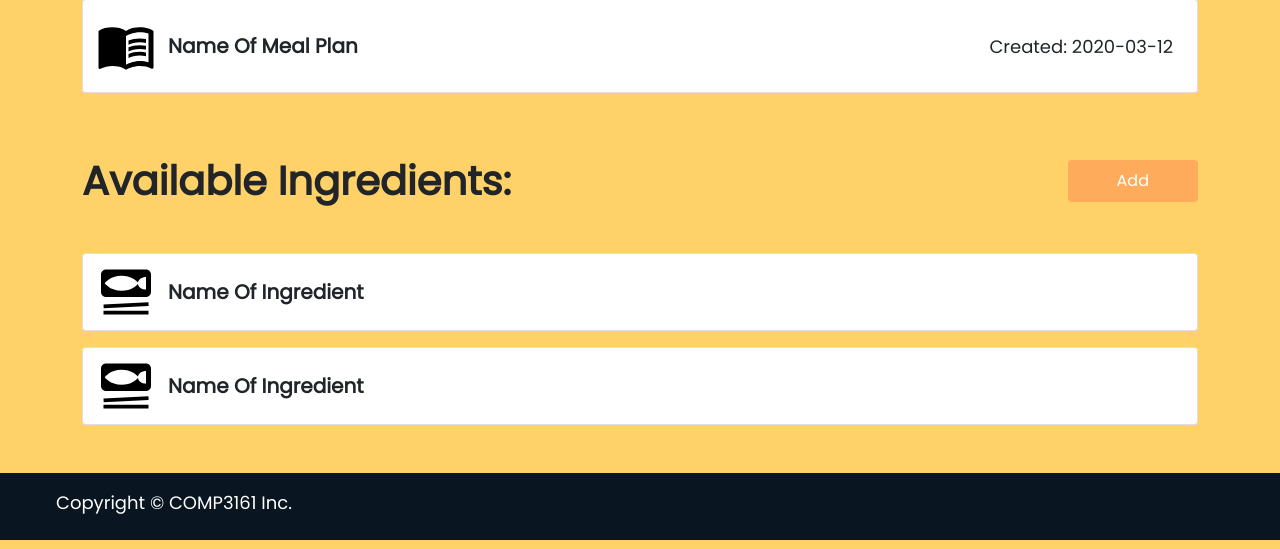
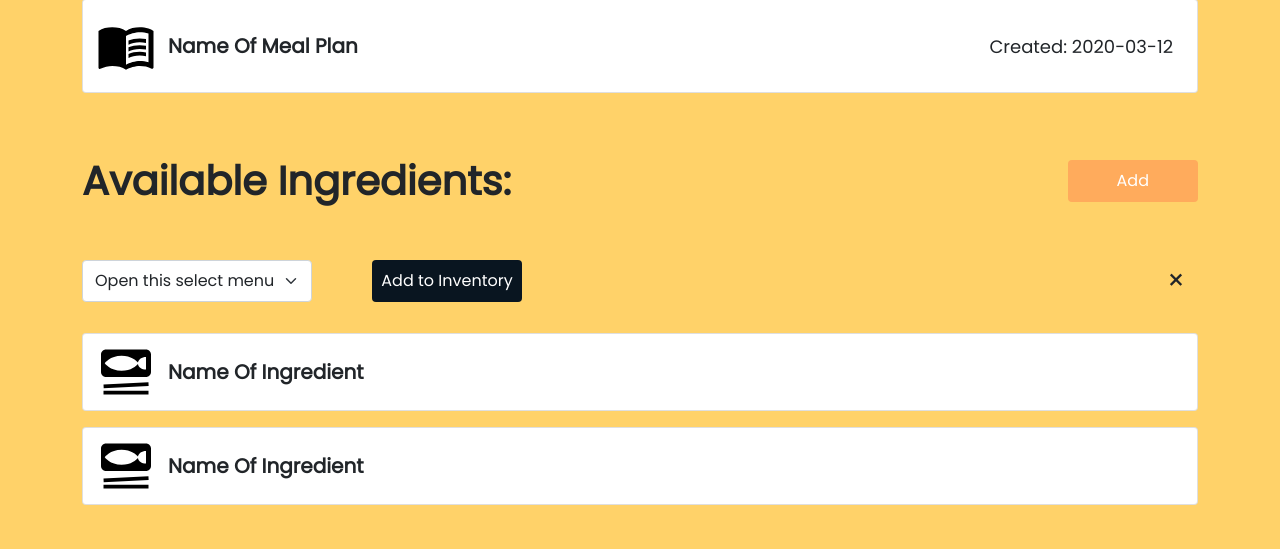
Before and after one commit to palmer-matthew/comp3161-final-project, a Flask app: page /profile in a window 1280 px wide. Shown: the part 944-1493 px from the top of the page. Run offline with Flask 2, Linux system fonts and the light colour scheme; some libraries are stand-ins or nearby versions.

Commit message:
Added Add Ingredient Frontend

```diff
--- a/app/static/css/app.css
+++ b/app/static/css/app.css
@@ -10,9 +10,32 @@ body{
     font-family: "Poppins", -apple-system, BlinkMacSystemFont, 'Segoe UI', Roboto, Oxygen, Ubuntu, Cantarell, 'Open Sans', 'Helvetica Neue', sans-serif;
 }
 
+/* .bttn{
+   line-height: 1.5;
+     display: inline-block;
+    font-weight: 400;
+    color: #212529;
+    text-align: center;
+    text-decoration: none;
+    vertical-align: middle;
+    cursor: pointer;
+    -webkit-user-select: none;
+    -moz-user-select: none;
+    user-select: none;
+    background-color: transparent;
+    border: 1px solid transparent;
+    padding: 0.375rem 0.75rem;
+    font-size: 1rem;
+    border-radius: 0.25rem;
+} */
+
 a{
     text-decoration: none;
     color: black;
+}
+
+.center{
+    margin: auto;
 }
 
 .nbm{
@@ -71,6 +94,14 @@ a{
     opacity: 0.75;
 }
 
+.gap-20{
+    gap: 0px 20px;
+}
+
+.width-50{
+    width: 50%;
+}
+
 .btn-container{
     width: 100%;
     display: flex;
@@ -94,3 +125,16 @@ a{
     margin-top: auto;
     margin-bottom: auto;
 }
+
+.hidden{
+    display: none;
+}
+
+.active{
+    display: flex;
+}
+
+.inine{
+    width: 50%;
+    display: inline;
+}
--- /dev/null
+++ b/app/static/js/profile.js
@@ -0,0 +1,25 @@
+window.onload = function(event){
+    event.preventDefault();
+
+    const addbtn = document.querySelector('.add');
+    const input = document.querySelector('.hidden');
+    const closebtn = document.querySelector('.x');
+
+    addbtn.addEventListener('click', (event) => {
+
+        event.preventDefault();
+
+        console.log('Add Button was clicked');
+
+        input.classList.add('active');
+    });
+
+    closebtn.addEventListener('click', (event) =>{
+
+        event.preventDefault();
+
+        input.classList.remove('active');
+
+    });
+
+}
--- a/app/static/js/temp.js
+++ /dev/null
@@ -1,3 +0,0 @@
-window.onload = function(event){
-    event.preventDefault();
-}
--- a/app/templates/profile.html
+++ b/app/templates/profile.html
@@ -5,6 +5,10 @@
 {% endblock %}
 
 {% block css %}
+{% endblock %}
+
+{% block js %}
+<script src="{{url_for('static', filename='js/profile.js')}}"></script>
 {% endblock %}
 
 
@@ -64,7 +68,19 @@
     </div>
     <div class="btn-container">
         <h1 class="fw-bold my-5"> Available Ingredients:</h1>
-        <a href="#" class='btn py-2 px-5 bg-btn text-white'>Add</a>
+        <a href="#" class='btn py-2 px-5 bg-btn text-white add'>Add</a>
+    </div>
+    <div class="btn-container hidden active mb-4">
+        <div class="grid gap-20">
+            <select class="form-select" name="ingredient" id="ingredient">
+                <option selected>Open this select menu</option>
+                <option value="1">One</option>
+                <option value="2">Two</option>
+                <option value="3">Three</option>
+            </select>
+            <a href="#" class='btn px-2 p-2 bg-header text-white ai center'>Add to Inventory</a>
+        </div>
+        <a href="#" class='btn fs-3 x'>&times;</a>
     </div>
     <div class='mb-5 card-section'>
         <div class="py-2 card grid-card mb-3">
```
